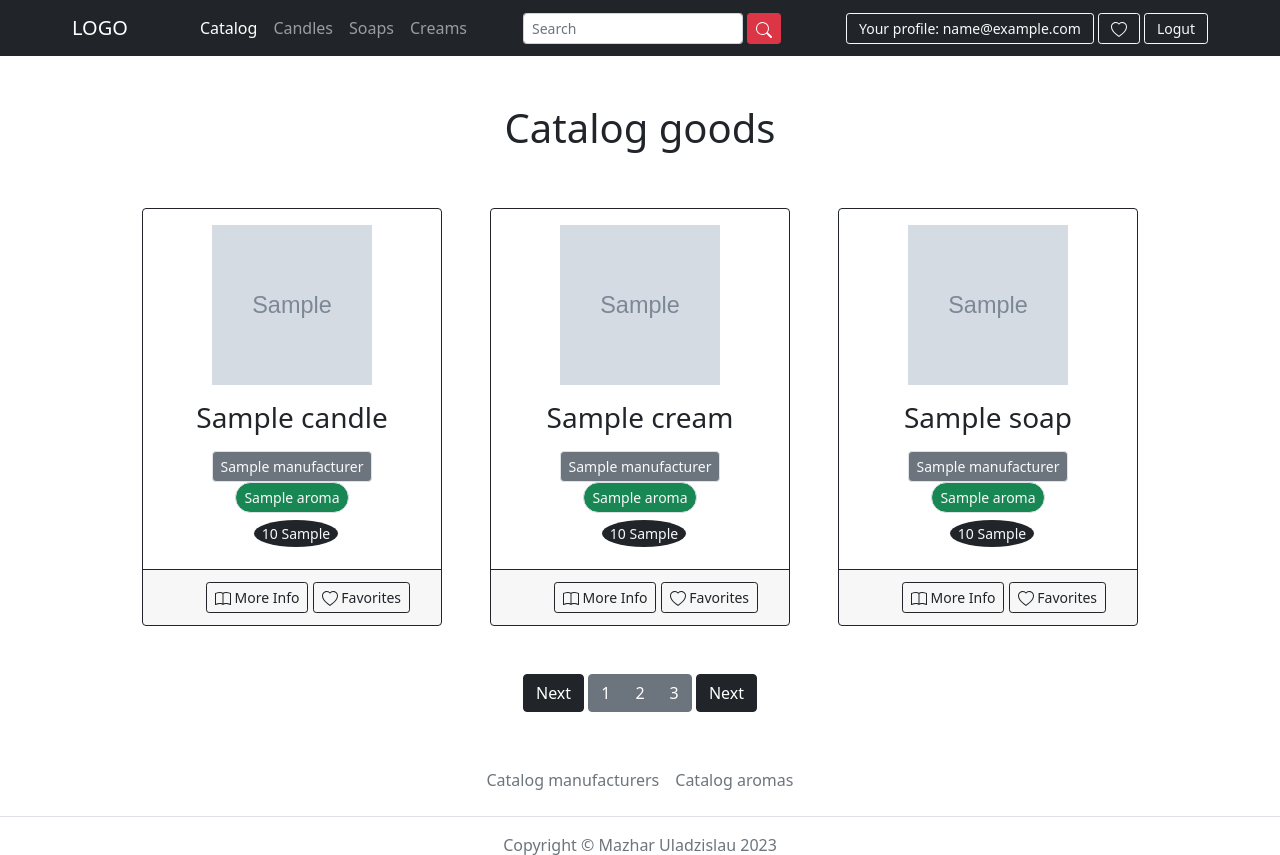
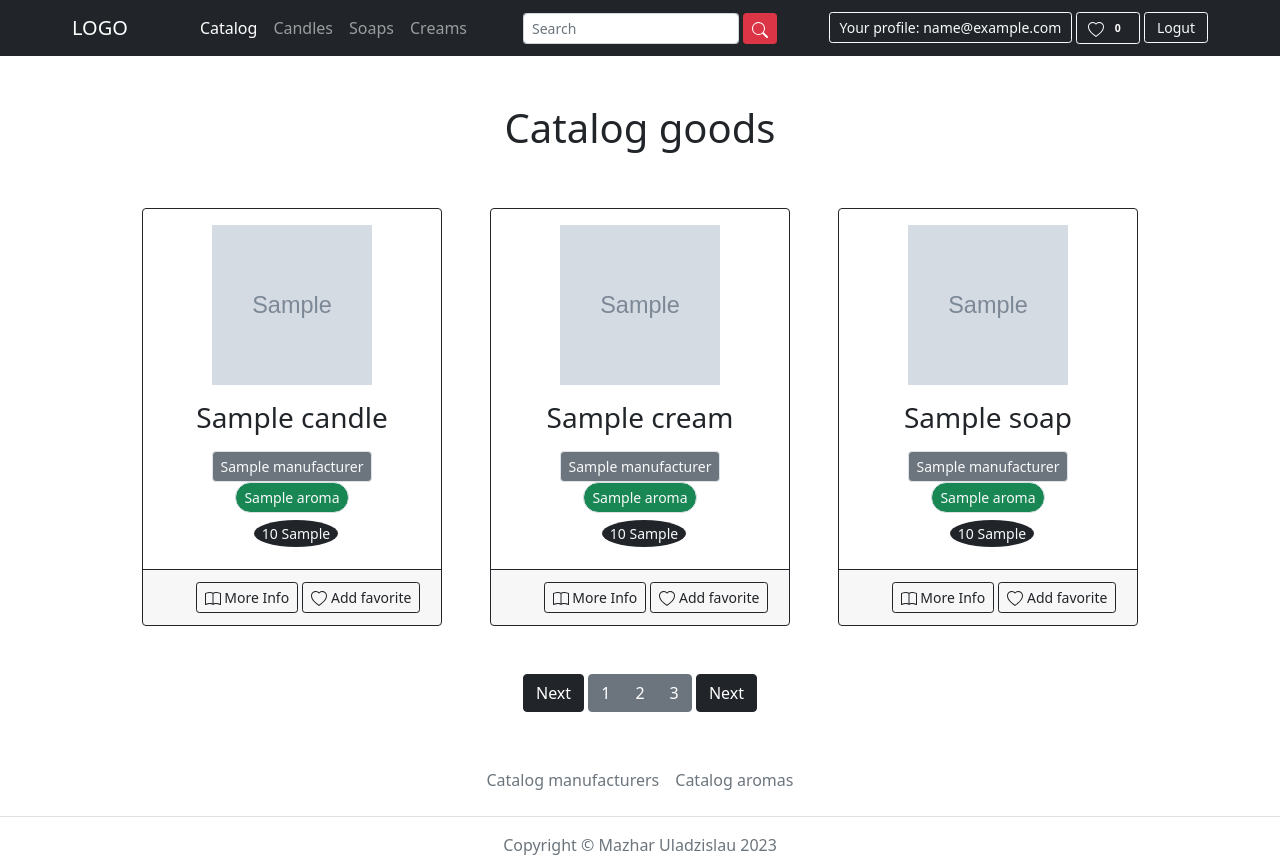
Before and after one commit to DoctorBA/-Portfolio-Website-Django, a Django app: a page that uses backend/templates/base.html in a window 1280 px wide. Shown: the top 855 px of the page. Run offline with Django 4.2, Linux system fonts and the light colour scheme; a user stored in the database is signed in; tables that the repository leaves empty hold one stand-in row (values such as "Sample post"); grey boxes marked "Sample" are stand-in pictures; some libraries are stand-ins or nearby versions.

Commit message:
added favorite v1

```diff
--- a/backend/goods/models.py
+++ b/backend/goods/models.py
@@ -24,6 +24,12 @@ class Candle(models.Model):
     def get_good_url(self):
         return reverse('good', args=[self.title])
 
+    def add_to_favorite(self):
+        return reverse('favorite-add', args=[self.title])
+
+    def del_to_favorite(self):
+        return reverse('favorite-del', args=[self.title])
+
 
 class Soap(models.Model):
     title = models.CharField(max_length=50, unique=True)
@@ -46,6 +52,12 @@ class Soap(models.Model):
     def get_good_url(self):
         return reverse('good', args=[self.title])
 
+    def add_to_favorite(self):
+        return reverse('favorite-add', args=[self.title])
+
+    def del_to_favorite(self):
+        return reverse('favorite-del', args=[self.title])
+
 
 class Cream(models.Model):
     title = models.CharField(max_length=50, unique=True)
@@ -67,3 +79,9 @@ class Cream(models.Model):
 
     def get_good_url(self):
         return reverse('good', args=[self.title])
+
+    def add_to_favorite(self):
+        return reverse('favorite-add', args=[self.title])
+
+    def del_to_favorite(self):
+        return reverse('favorite-del', args=[self.title])
--- a/backend/goods/urls.py
+++ b/backend/goods/urls.py
@@ -1,5 +1,6 @@
 from django.urls import path, include
-from .views import ManufacturerGoodsView, ManufacturerView, AromaGoodsView, AromaView, GoodView
+from .views import ManufacturerGoodsView, ManufacturerView, AromaGoodsView, \
+AromaView, GoodView, FavoriteAddView
 
 
 urlpatterns = [
@@ -7,5 +8,7 @@ urlpatterns = [
    path('manufacturer/<str:name>/', ManufacturerView.as_view(), name='manufacturer'),
    path('aroma-<str:name>/', AromaGoodsView.as_view(), name='goods-aroma'),
    path('aroma/<str:name>/', AromaView.as_view(), name='aroma'),
+   path('add/<str:title>/', FavoriteAddView.as_view(), name='favorite-add'),
    path('<str:title>/', GoodView.as_view(), name='good'),
+
 ]
--- a/backend/goods/views.py
+++ b/backend/goods/views.py
@@ -1,5 +1,8 @@
-from django.shortcuts import render
+from django.shortcuts import render, redirect
+from django.utils.decorators import method_decorator
+from django.contrib.auth.decorators import login_required
 from django.views.generic import TemplateView
+from django.contrib.auth.models import User
 from catalog.models import Manufacturer, Aroma
 from .models import Candle, Soap, Cream
 
@@ -68,3 +71,18 @@ class AromaView(TemplateView):
         params = {'aromas': [aromas]}
 
         return render(request, self.template_name, params)
+
+#<-- Favorite View -->
+class FavoriteAddView(TemplateView):
+
+    @method_decorator(login_required)
+    def get(self, request, title):
+        good = (
+            Candle.objects.filter(title=title)
+            .union(Soap.objects.filter(title=title))
+            .union(Cream.objects.filter(title=title))
+        )
+        favorite = request.user
+        favorite.products.add(good)
+
+        return redirect('catalog-index')
--- a/backend/static/js/scripts.js
+++ b/backend/static/js/scripts.js
@@ -5,3 +5,14 @@
 */
 // This file is intentionally blank
 // Use this file to add JavaScript to your project
+
+/* Favorites control*/
+$(document).ready(function() {
+    var options = {
+        html: true,
+        title: "",
+        content: $('[data-name="popover-content"]')
+    }
+    var exampleEl = document.getElementById('cart')
+    var popover = new bootstrap.Popover(exampleEl, options)
+})
--- a/backend/templates/base.html
+++ b/backend/templates/base.html
@@ -49,12 +49,47 @@
                     {% if user.is_authenticated %}
                         <ul class="navbar-nav ms-auto px-5 " >
                             <li class="nav-item py-1 ms-1"><a type="button" href="#" class="btn btn-outline-light me-2 btn-sm w-100">Your profile: {{ user.email }}</a></li>
+                            <!--== Favorite ==-->
                             <li class="nav-item py-1 ms-1">
-                                <a type="button" href="#" class="btn btn-outline-light me-2 btn-sm w-100">
+
+                                <a type="button"
+                                href="#" class="btn btn-outline-light me-2 btn-sm w-100"
+                                data-bs-toggle="popover"
+                                data-bs-placement="bottom"
+                                id="cart">
                                     <svg xmlns="http://www.w3.org/2000/svg" width="16" height="16" fill="currentColor" class="bi bi-heart" viewBox="0 0 16 16">
                                         <path d="m8 2.748-.717-.737C5.6.281 2.514.878 1.4 3.053c-.523 1.023-.641 2.5.314 4.385.92 1.815 2.834 3.989 6.286 6.357 3.452-2.368 5.365-4.542 6.286-6.357.955-1.886.838-3.362.314-4.385C13.486.878 10.4.28 8.717 2.01L8 2.748zM8 15C-7.333 4.868 3.279-3.04 7.824 1.143c.06.055.119.112.176.171a3.12 3.12 0 0 1 .176-.17C12.72-3.042 23.333 4.867 8 15z"/>
                                     </svg>
-                                </a></li>
+                                    <span class="badge bg-dark">0</span>
+                                </a>
+                            </li>
+
+                            <div hidden >
+                                <div data-name="popover-content">
+                                    <table class="table table-hover">
+                                        <tbody>
+
+                                            <tr>
+                                                <td style="vertical-align:middle">aaa</td>
+                                                <td style="vertical-align:middle">aaa</td>
+                                                <td style="vertical-align:middle">aaa</td>
+                                                <td style="vertical-align:middle">
+                                                <a type="button" href="{{ book.del_to_cart }}"
+                                                class="btn btn-danger center px-1">Delete</a>
+                                                </td>
+                                            </tr>
+
+                                        </tbody>
+                                  </table>
+
+
+                                    <h5><b>Total: aaa $</b></h5>
+
+                                </div>
+                            </div>
+                            <!--== end Favorite ==-->
+
+
                             <li class="nav-item py-1 ms-1"><a type="button" class="btn btn-outline-light me-2 btn-sm w-100" href="{% url 'logout' %}">Logut</a></li>
                         </ul>
                     {% else %}
@@ -84,7 +119,8 @@
 
     <!-- Bootstrap core JS-->
     <script src="https://cdn.jsdelivr.net/npm/bootstrap@5.2.3/dist/js/bootstrap.bundle.min.js"></script>
+    <script type='text/javascript' src='https://cdnjs.cloudflare.com/ajax/libs/jquery/3.2.1/jquery.min.js'></script>
     <!-- Core theme JS-->
-    <script src="js/scripts.js"></script>
+    <script type='text/javascript' src="{% static 'js/scripts.js' %}"></script>
 </body>
 </html>
--- a/backend/templates/main.html
+++ b/backend/templates/main.html
@@ -56,7 +56,7 @@
                                     <svg xmlns="http://www.w3.org/2000/svg" width="16" height="16" fill="currentColor" class="bi bi-heart" viewBox="0 0 16 16">
                                         <path d="m8 2.748-.717-.737C5.6.281 2.514.878 1.4 3.053c-.523 1.023-.641 2.5.314 4.385.92 1.815 2.834 3.989 6.286 6.357 3.452-2.368 5.365-4.542 6.286-6.357.955-1.886.838-3.362.314-4.385C13.486.878 10.4.28 8.717 2.01L8 2.748zM8 15C-7.333 4.868 3.279-3.04 7.824 1.143c.06.055.119.112.176.171a3.12 3.12 0 0 1 .176-.17C12.72-3.042 23.333 4.867 8 15z"/>
                                     </svg>
-                                    Favorites
+                                    Add favorite
                                 </a>
                             </ul>
                         </div>
```
Also changed, not shown: README.md.
